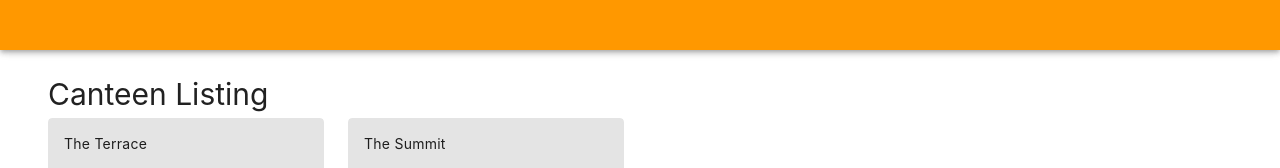
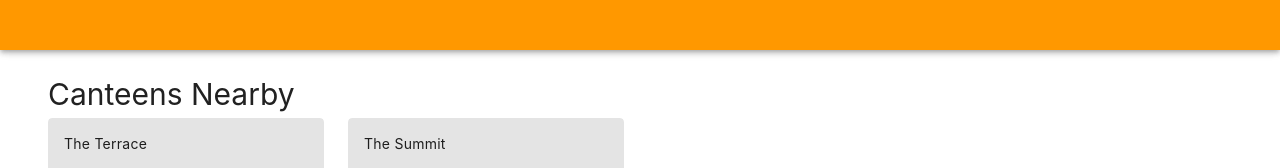
Before and after one commit to PigeonPhobia/nus-smarter-dining, a Vue app: page / in a window 1280 px wide. Shown: the part 150-318 px from the top of the page. Built offline with nearby package versions, Linux system fonts and the light colour scheme.

Commit message:
Refine header names

```diff
--- a/src/App.vue
+++ b/src/App.vue
@@ -109,11 +109,11 @@
   let pageTitle = computed(() => {
     switch (page.value) {
       case "canteen":
-        return "Canteen Listing"
+        return "Canteens Nearby"
       case "stall":
-        return "Stall Listing"
+        return "Stalls in Canteen"
       case "food":
-        return "Fooding Listing"
+        return "Foods in Stall"
       case "cart":
         return "Cart"
       default:
```
